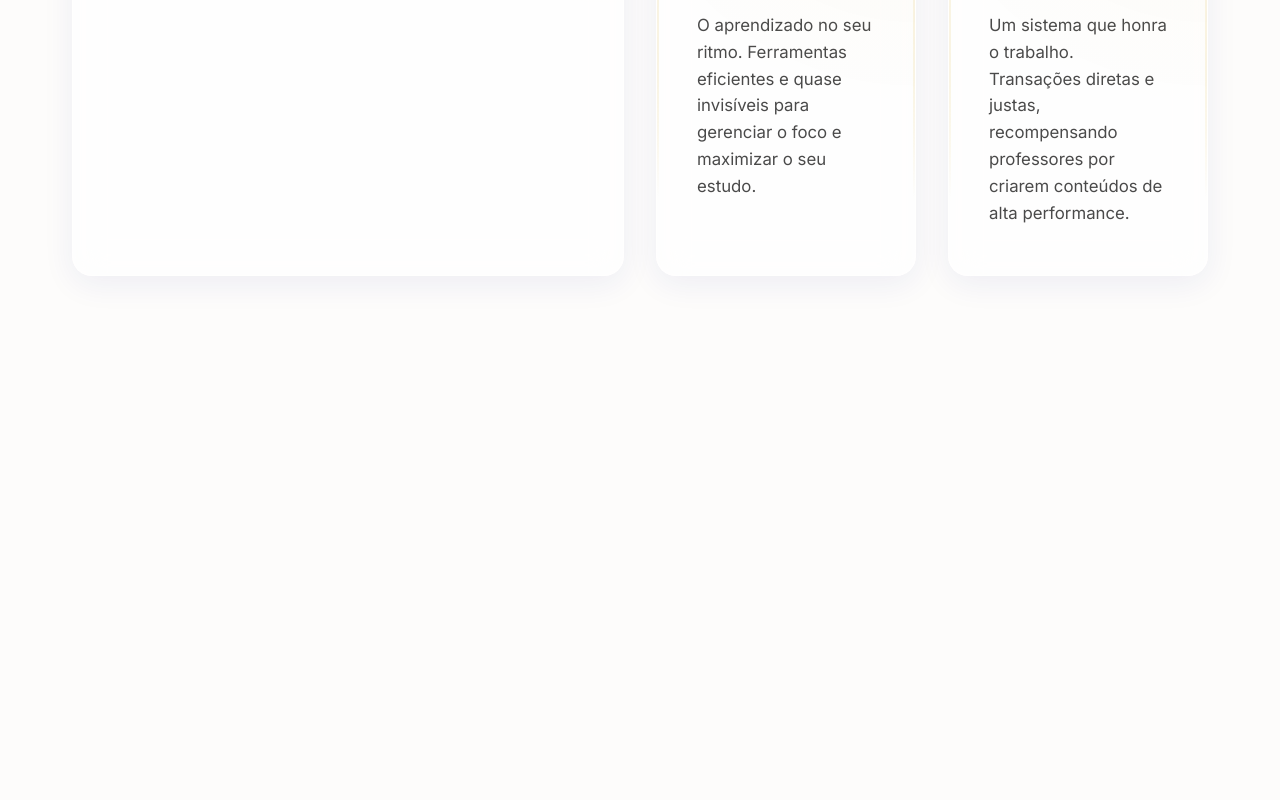
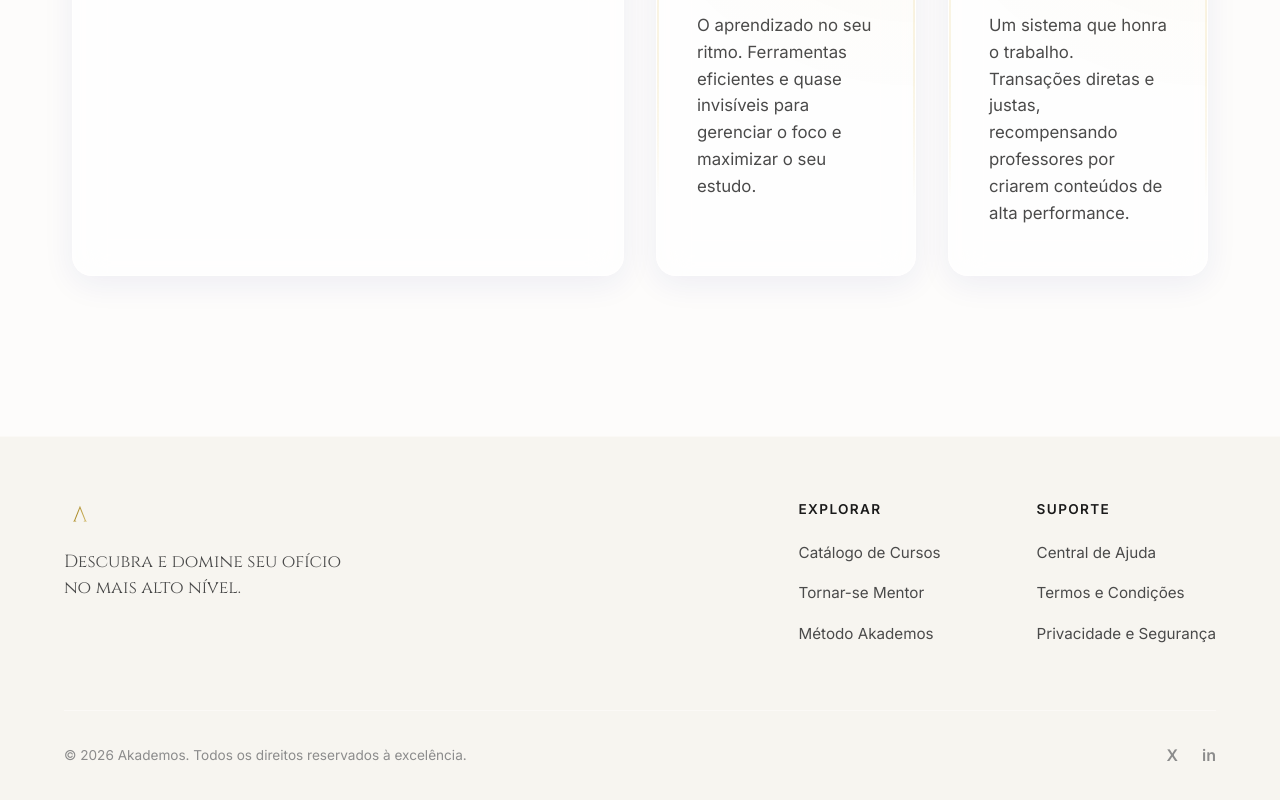
Before and after one commit to CaioProgramming/Akademos, an Angular app: page / in a window 1280 px wide. Shown: the part 1642-2442 px from the top of the page. Before the commit the page ends 2014 px from the top, so only its background shows below. Built offline with nearby package versions, Linux system fonts and the light colour scheme.

Commit message:
feat: add minimalist footer component

```diff
--- a/src/app/app.component.html
+++ b/src/app/app.component.html
@@ -98,3 +98,5 @@
     (switchToLogin)="openLoginModal()">
   </app-forgot-password-modal>
 }
+
+<app-footer></app-footer>
--- a/src/app/app.component.ts
+++ b/src/app/app.component.ts
@@ -7,11 +7,12 @@ import { UserProfileComponent } from './features/profile/user-profile/user-profi
 import { ReactiveGlowDirective } from './shared/directives/reactive-glow.directive';
 import { TopbarComponent } from './shared/components/topbar/topbar.component';
 import { CourseCatalogComponent } from './features/catalog/course-catalog/course-catalog.component';
+import { FooterComponent } from './shared/components/footer/footer.component';
 
 @Component({
   selector: 'app-root',
   standalone: true,
-  imports: [RouterOutlet, LoginModalComponent, RegisterModalComponent, ForgotPasswordModalComponent, UserProfileComponent, ReactiveGlowDirective, TopbarComponent, CourseCatalogComponent],
+  imports: [RouterOutlet, LoginModalComponent, RegisterModalComponent, ForgotPasswordModalComponent, UserProfileComponent, ReactiveGlowDirective, TopbarComponent, CourseCatalogComponent, FooterComponent],
   templateUrl: './app.component.html',
   styleUrl: './app.component.css'
 })
--- /dev/null
+++ b/src/app/shared/components/footer/footer.component.css
@@ -0,0 +1,117 @@
+.site-footer {
+  margin-top: 4rem;
+  padding: 4rem 4rem 2rem;
+  background: var(--bg-surface);
+  border-top: 1px solid var(--border-glass);
+}
+
+.footer-content {
+  max-width: 1400px;
+  margin: 0 auto;
+  display: flex;
+  justify-content: space-between;
+  flex-wrap: wrap;
+  gap: 3rem;
+  margin-bottom: 4rem;
+}
+
+.brand-icon-mask {
+  width: 32px;
+  height: 32px;
+  -webkit-mask: url('/assets/lambda.svg') no-repeat center;
+  mask: url('/assets/lambda.svg') no-repeat center;
+  -webkit-mask-size: contain;
+  mask-size: contain;
+  margin-bottom: 1rem;
+}
+
+.footer-brand {
+  max-width: 300px;
+}
+
+.brand-slogan {
+  color: var(--text-secondary);
+  font-family: var(--font-serif);
+  font-size: 1.1rem;
+  line-height: 1.5;
+}
+
+.footer-links {
+  display: flex;
+  gap: 6rem;
+}
+
+.link-column {
+  display: flex;
+  flex-direction: column;
+  gap: 1rem;
+}
+
+.link-column h4 {
+  font-family: var(--font-sans);
+  font-weight: 600;
+  font-size: 0.85rem;
+  text-transform: uppercase;
+  letter-spacing: 0.1em;
+  color: var(--text-primary);
+  margin-bottom: 0.5rem;
+}
+
+.link-column a {
+  color: var(--text-secondary);
+  font-family: var(--font-sans);
+  font-size: 0.95rem;
+}
+
+.link-column a:hover {
+  color: var(--color-gold-base);
+}
+
+.footer-bottom {
+  max-width: 1400px;
+  margin: 0 auto;
+  padding-top: 2rem;
+  border-top: 1px solid var(--border-glass);
+  display: flex;
+  justify-content: space-between;
+  align-items: center;
+  font-size: 0.85rem;
+  color: var(--text-muted);
+}
+
+.social-links {
+  display: flex;
+  gap: 1.5rem;
+}
+
+.social-links a {
+  color: var(--text-muted);
+  font-weight: 600;
+  font-size: 1rem;
+}
+
+.social-links a:hover {
+  color: var(--color-gold-base);
+}
+
+@media (max-width: 768px) {
+  .site-footer {
+    padding: 3rem 1.5rem 2rem;
+  }
+
+  .footer-content {
+    flex-direction: column;
+    gap: 2rem;
+  }
+
+  .footer-links {
+    flex-direction: column;
+    gap: 2rem;
+  }
+
+  .footer-bottom {
+    flex-direction: column;
+    text-align: center;
+    gap: 1rem;
+  }
+}
--- /dev/null
+++ b/src/app/shared/components/footer/footer.component.html
@@ -0,0 +1,31 @@
+<footer class="site-footer">
+  <div class="footer-content">
+    <div class="footer-brand">
+      <div class="brand-icon-mask shimmer-bg"></div>
+      <p class="brand-slogan">Descubra e domine seu ofício no mais alto nível.</p>
+    </div>
+
+    <div class="footer-links">
+      <div class="link-column">
+        <h4>Explorar</h4>
+        <a href="#">Catálogo de Cursos</a>
+        <a href="#">Tornar-se Mentor</a>
+        <a href="#">Método Akademos</a>
+      </div>
+      <div class="link-column">
+        <h4>Suporte</h4>
+        <a href="#">Central de Ajuda</a>
+        <a href="#">Termos e Condições</a>
+        <a href="#">Privacidade e Segurança</a>
+      </div>
+    </div>
+  </div>
+
+  <div class="footer-bottom">
+    <p>&copy; 2026 Akademos. Todos os direitos reservados à excelência.</p>
+    <div class="social-links">
+      <a href="#" aria-label="Social Link">X</a>
+      <a href="#" aria-label="Social Link">in</a>
+    </div>
+  </div>
+</footer>
```
Also changed, not shown: src/app/shared/components/footer/footer.component.ts (added, +12 -0 lines).
